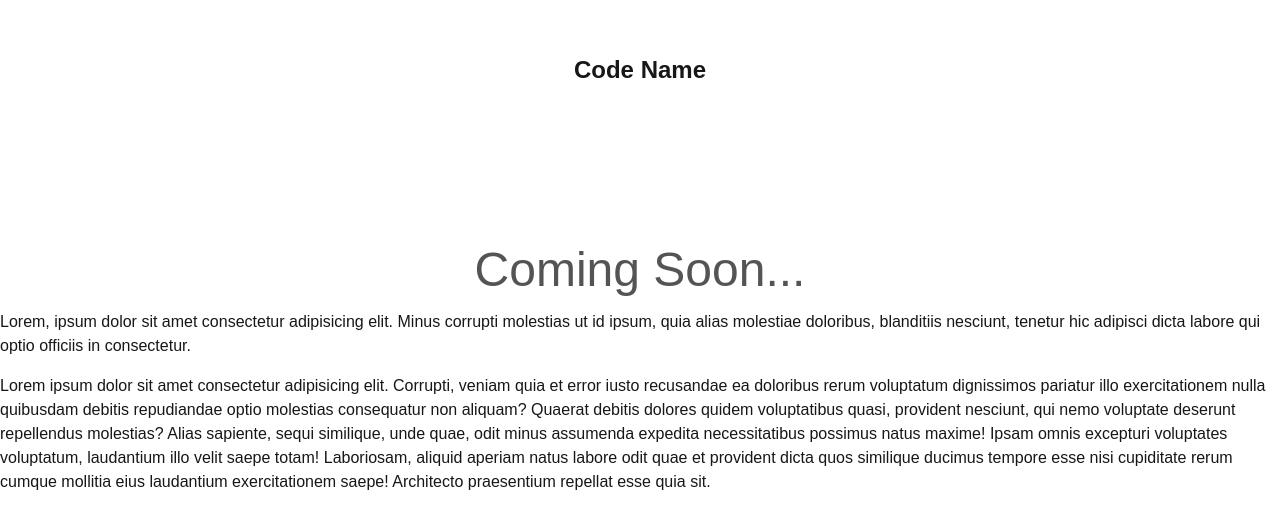
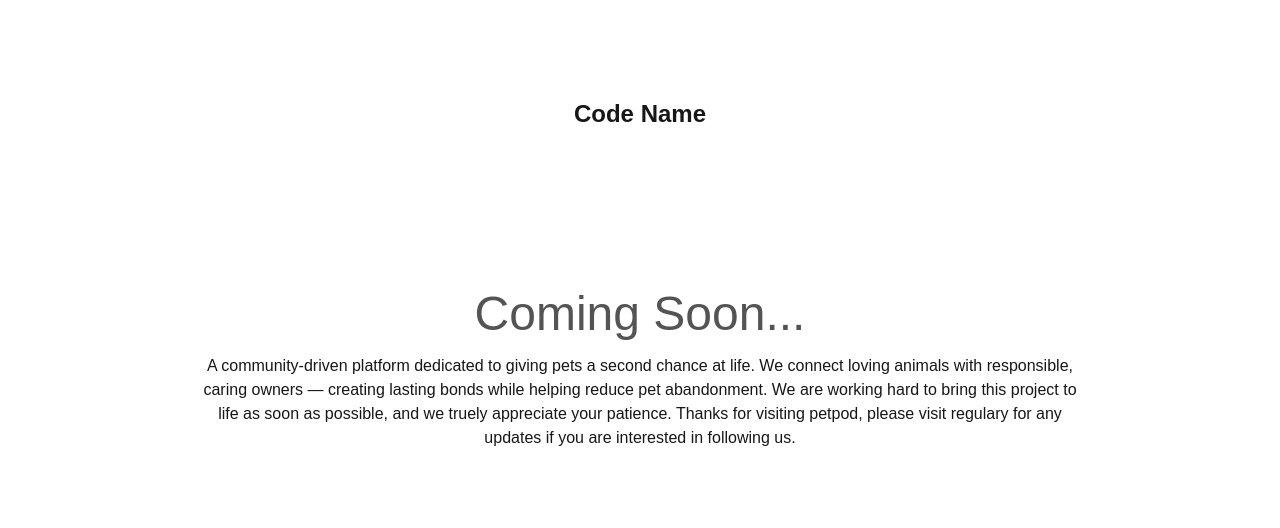
Before and after one commit to jaydeep-mithani/Pet-Pod-FE, a Next.js app: page / in a window 1280 px wide. Shown: the part 126-654 px from the top of the page. Built offline with nearby package versions, Linux system fonts and the light colour scheme.

Commit message:
Added description

```diff
--- a/src/app/page.tsx
+++ b/src/app/page.tsx
@@ -9,25 +9,13 @@ export default function Home() {
         Pet Pod
       </h1>
       <h3 className="text-5xl animate-pulse">Coming Soon...</h3>
-      <p>
-        Lorem, ipsum dolor sit amet consectetur adipisicing elit. Minus corrupti
-        molestias ut id ipsum, quia alias molestiae doloribus, blanditiis
-        nesciunt, tenetur hic adipisci dicta labore qui optio officiis in
-        consectetur.
-      </p>
-      <p>
-        Lorem ipsum dolor sit amet consectetur adipisicing elit. Corrupti,
-        veniam quia et error iusto recusandae ea doloribus rerum voluptatum
-        dignissimos pariatur illo exercitationem nulla quibusdam debitis
-        repudiandae optio molestias consequatur non aliquam? Quaerat debitis
-        dolores quidem voluptatibus quasi, provident nesciunt, qui nemo
-        voluptate deserunt repellendus molestias? Alias sapiente, sequi
-        similique, unde quae, odit minus assumenda expedita necessitatibus
-        possimus natus maxime! Ipsam omnis excepturi voluptates voluptatum,
-        laudantium illo velit saepe totam! Laboriosam, aliquid aperiam natus
-        labore odit quae et provident dicta quos similique ducimus tempore esse
-        nisi cupiditate rerum cumque mollitia eius laudantium exercitationem
-        saepe! Architecto praesentium repellat esse quia sit.
+      <p className="max-w-4xl text-center">
+        A community-driven platform dedicated to giving pets a second chance at
+        life. We connect loving animals with responsible, caring owners —
+        creating lasting bonds while helping reduce pet abandonment. We are
+        working hard to bring this project to life as soon as possible, and we
+        truely appreciate your patience. Thanks for visiting petpod, please
+        visit regulary for any updates if you are interested in following us.
       </p>
     </div>
   );
```
